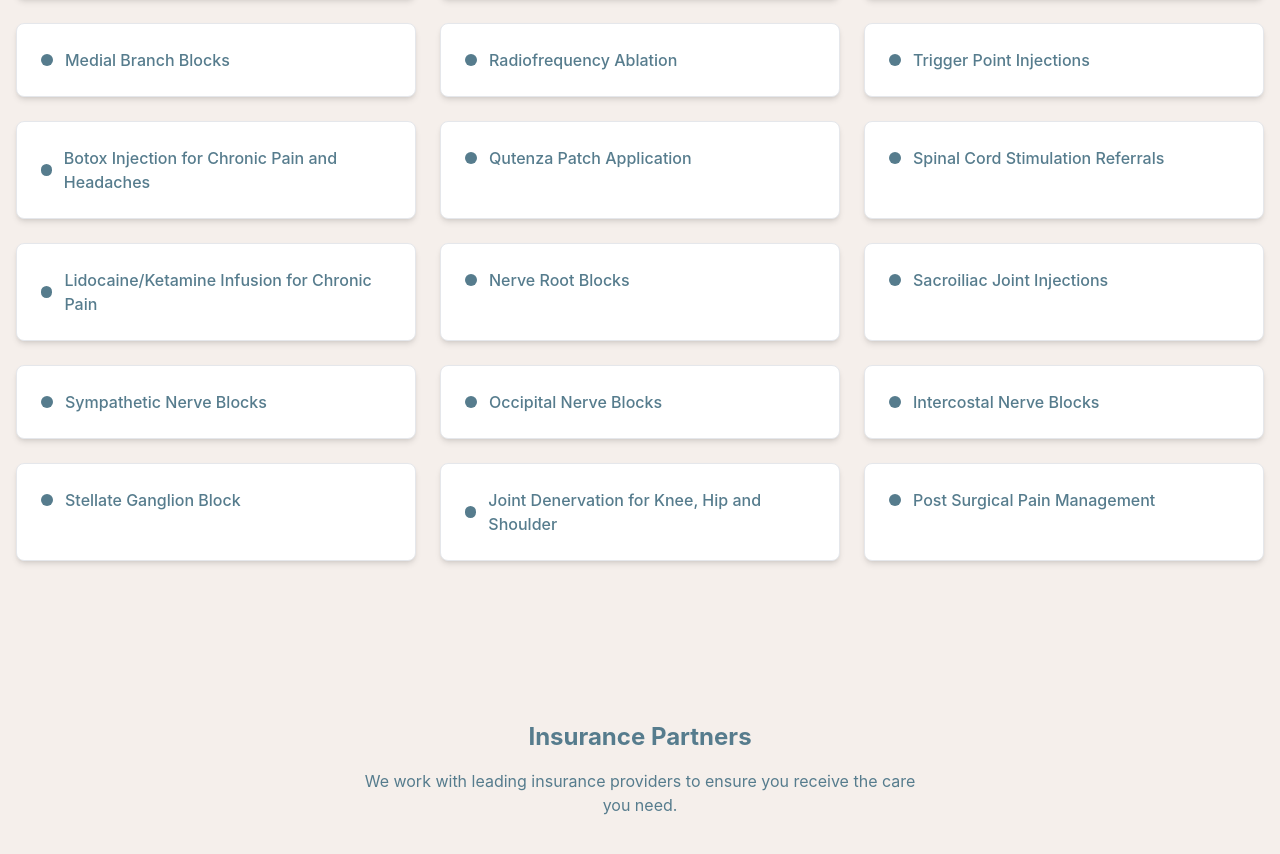
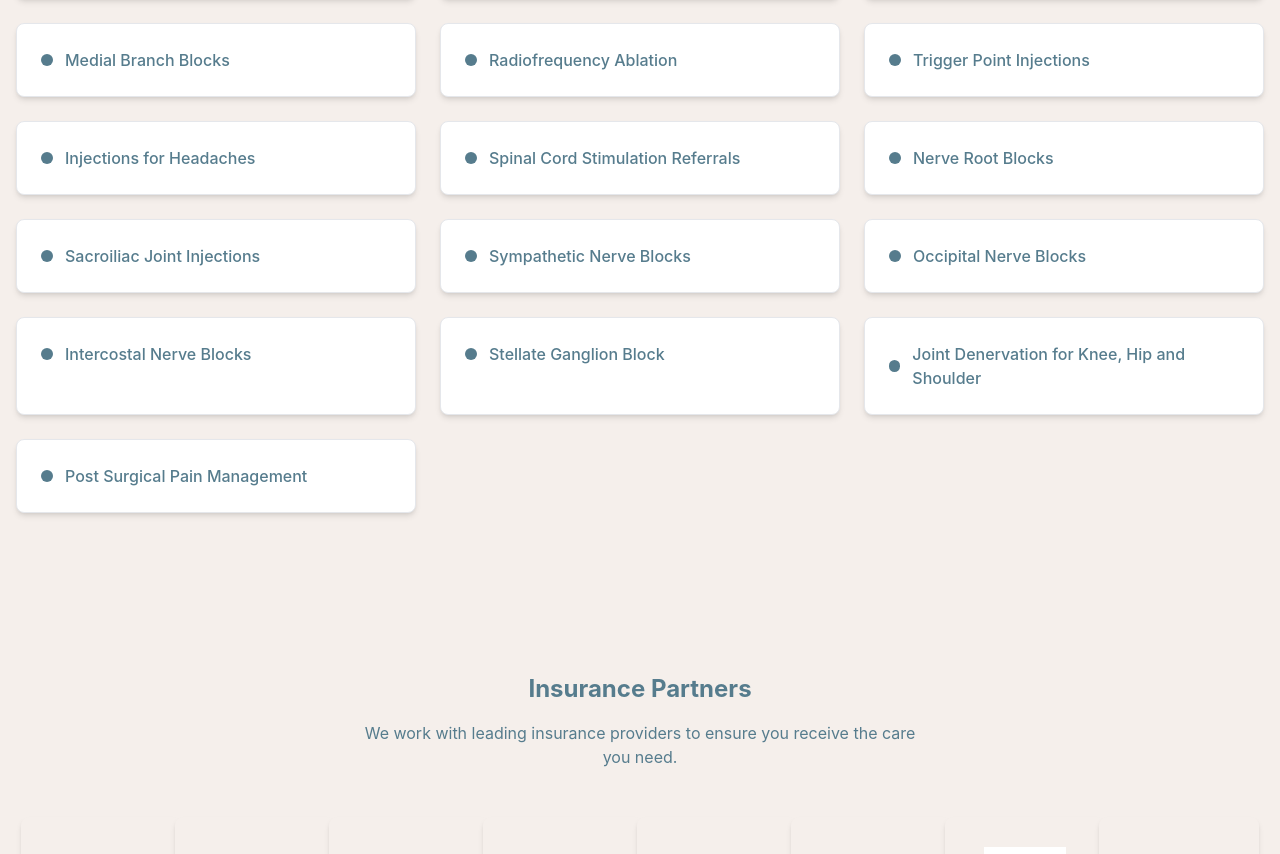
Before and after one commit to innervationitpune/maxcare, a React (Vite) app: page / in a window 1280 px wide. Shown: the part 1765-2619 px from the top of the page. Built offline with nearby package versions, Linux system fonts and the light colour scheme.

Commit message:
Update Home.jsx

```diff
--- a/src/pages/Home.jsx
+++ b/src/pages/Home.jsx
@@ -68,10 +68,8 @@ const Home = () => {
     'Medial Branch Blocks',
     'Radiofrequency Ablation',
     'Trigger Point Injections',
-    'Botox Injection for Chronic Pain and Headaches',
-    'Qutenza Patch Application',
+    'Injections for Headaches', // ✅ updated
     'Spinal Cord Stimulation Referrals',
-    'Lidocaine/Ketamine Infusion for Chronic Pain',
     'Nerve Root Blocks',
     'Sacroiliac Joint Injections',
     'Sympathetic Nerve Blocks',
@@ -103,7 +101,7 @@ const Home = () => {
           </div>
         </div>
 
-        {/* Improved Image Styling */}
+        {/* Image */}
         <div className="flex-1 flex justify-center lg:justify-end">
           <div className="rounded-2xl w-72 h-72 sm:w-96 sm:h-96 lg:w-[450px] lg:h-[450px] overflow-hidden shadow-2xl border-4 border-white">
             <img
```
